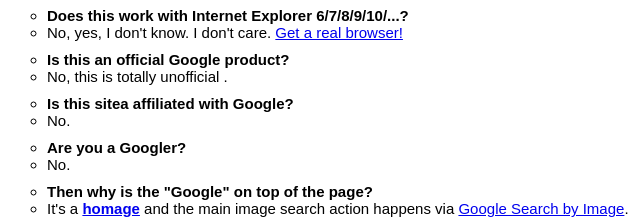
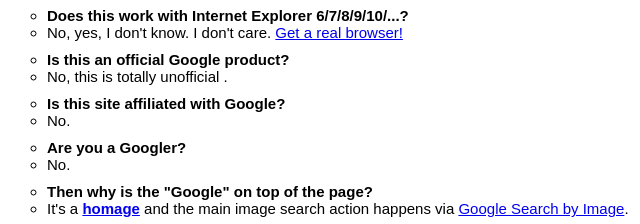
Before and after one commit to franzenzenhofer/searchbydrawing, a plain HTML site: page public/index.html in a window 1280 px wide. Shown: the part 1865-2089 px from the top of the page, 313-953 px from the left. Drawn offline with nearby package versions, Linux system fonts and the light colour scheme; no server answers.

Commit message:
spelling

```diff
--- a/public/index.html
+++ b/public/index.html
@@ -295,7 +295,7 @@
 	  </li>
 	  <li>
 	    <ul>
-	      <li  class="q">Is this sitea affiliated with Google?</li>
+	      <li  class="q">Is this site affiliated with Google?</li>
 	      <li>No.</li>
 	    </ul>
 	  </li>
```
